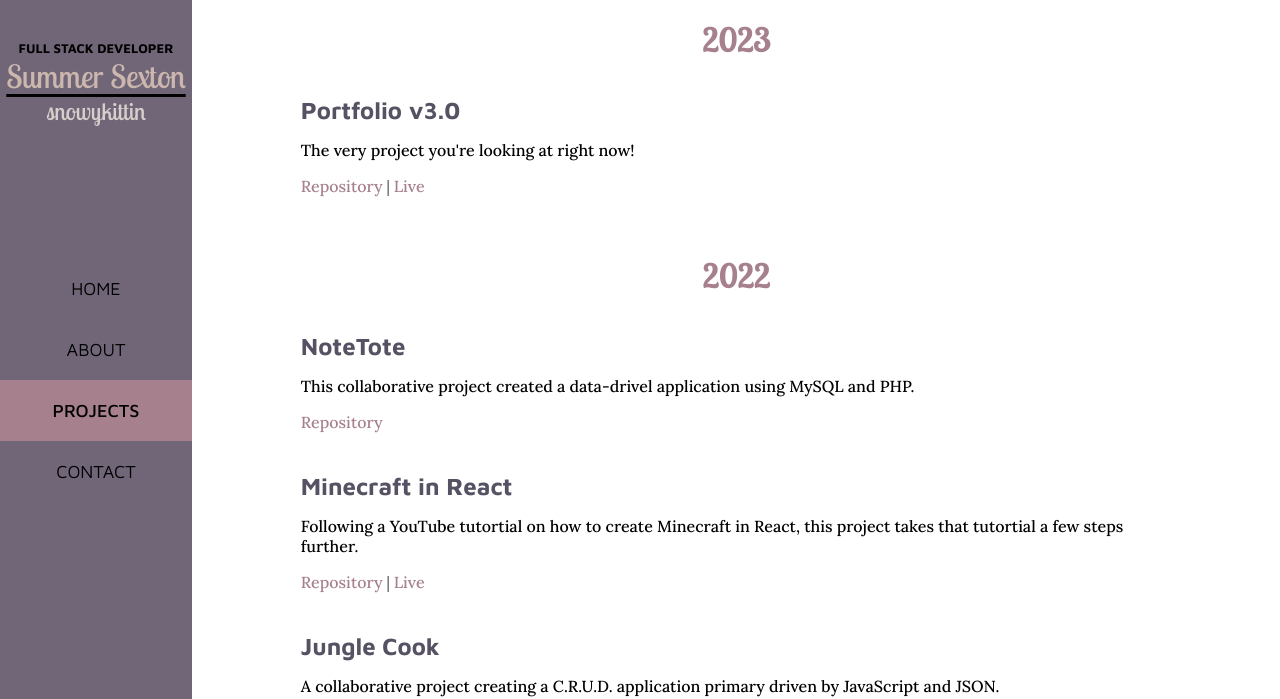
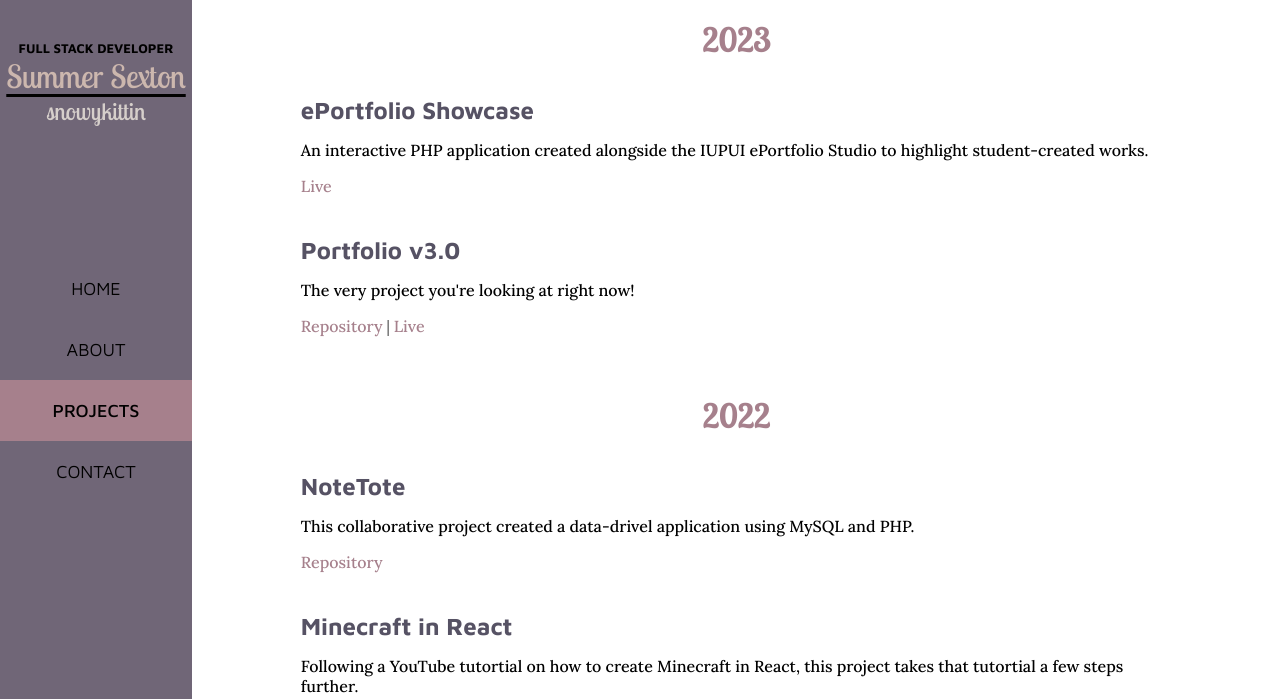
Before and after one commit to snowykittin/snowykittin.github.io, a website: page pages/projects.html in a window 1280 px wide. Shown: the top 699 px of the page. Drawn offline with Linux system fonts and the light colour scheme.

Commit message:
Addition of ePortfolio Showcase

```diff
--- a/pages/projects.html
+++ b/pages/projects.html
@@ -41,6 +41,16 @@
             <div class="project-group">
                 <h1>2023</h1>
 
+                <div class="project">
+                    <div class="project-img"></div>
+                    <div class="project-text">
+                        <h2>ePortfolio Showcase</h2>
+                        <p>An interactive PHP application created alongside the IUPUI ePortfolio Studio to highlight student-created works.
+                        </p>
+                        <a href="https://eportfolio.iupui.edu/showcase/">Live</a>
+                    </div>
+                    <div class="project-languages"></div>
+                </div>
                 <div class="project">
                     <div class="project-img"></div>
                     <div class="project-text">
```
